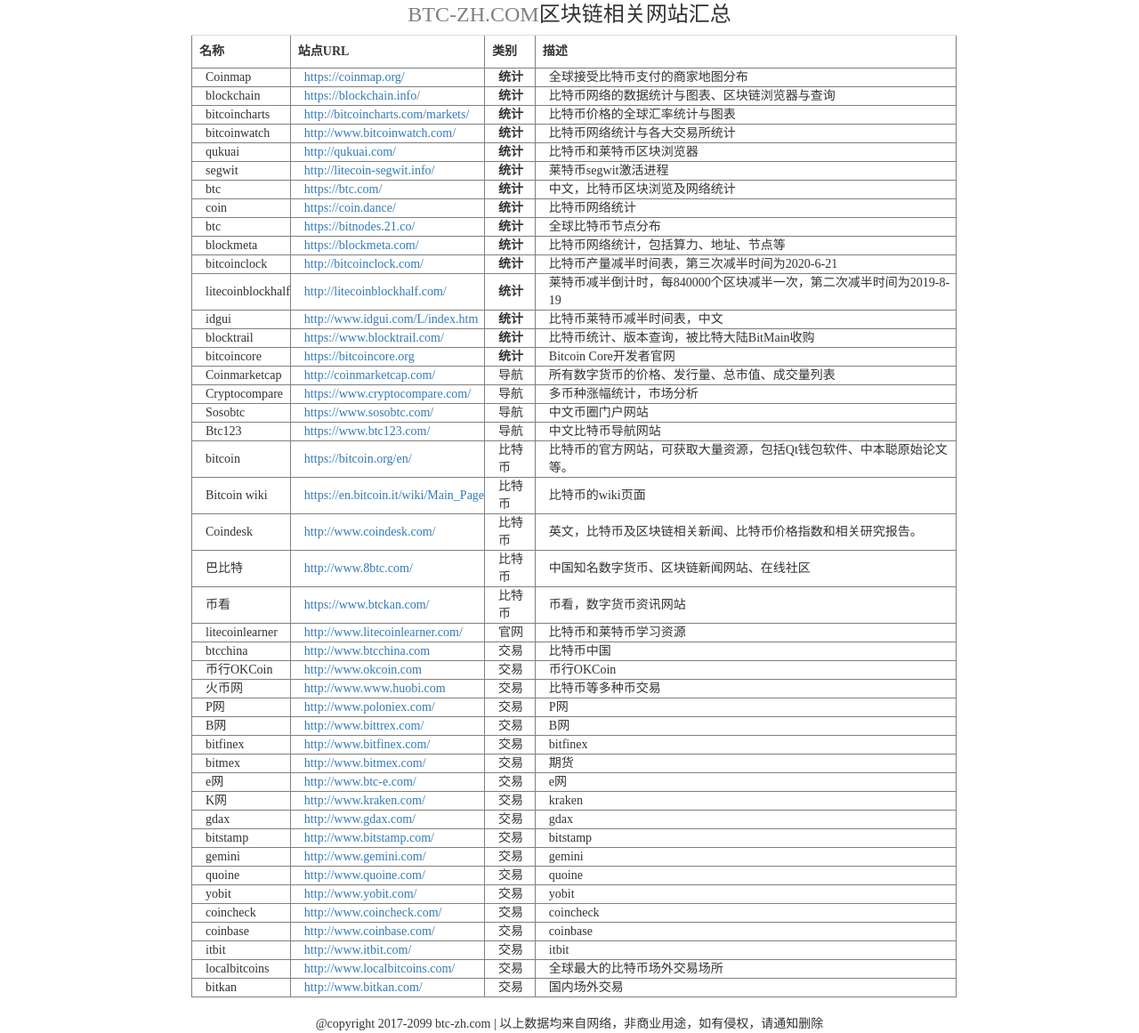
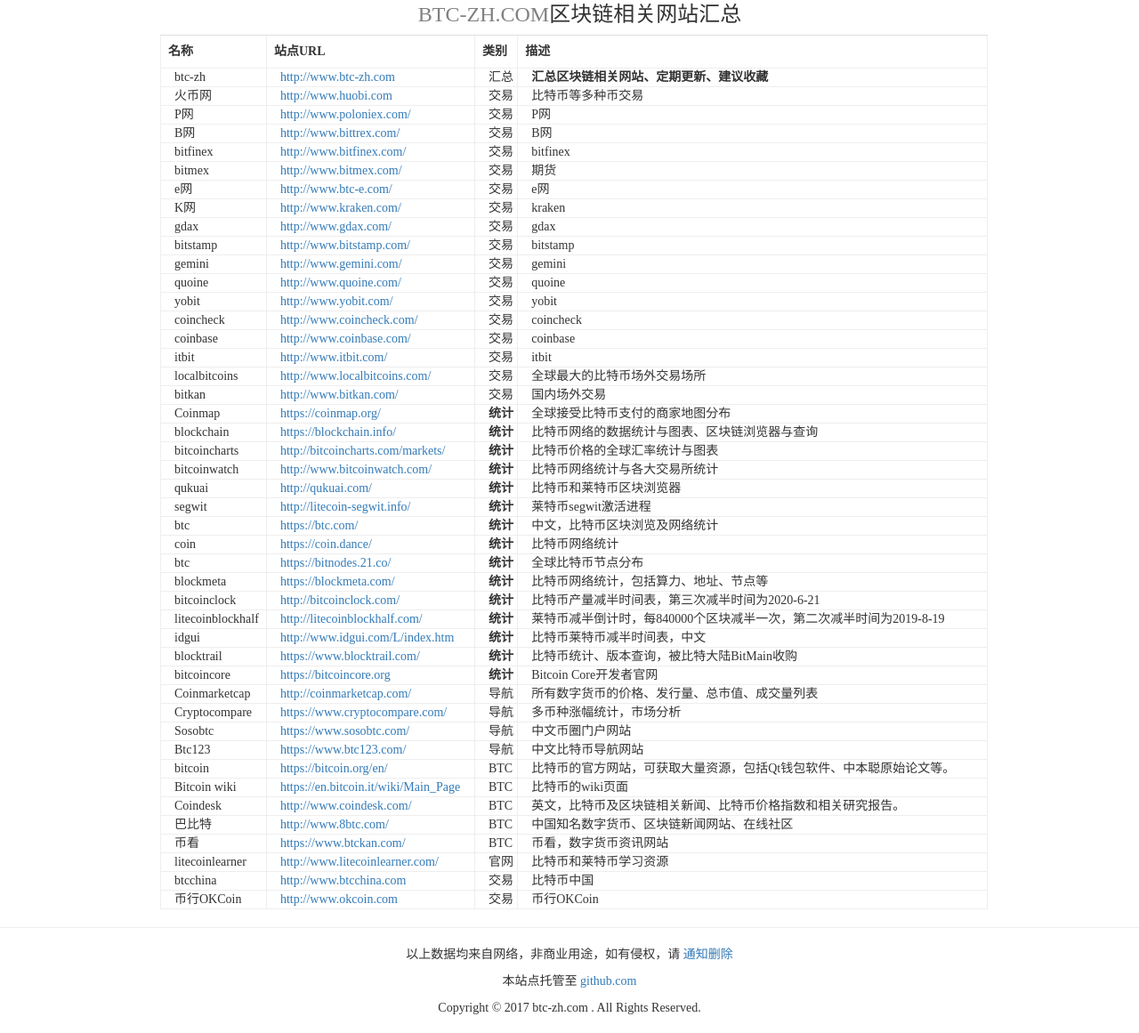
Before and after one commit to xxlv/btc-zh-sites, a plain HTML site: page index.html in a window 1280 px wide. Shown: the part 37-1198 px from the top of the page at 89% size. Drawn offline with nearby package versions, Linux system fonts and the light colour scheme; no server answers.

Commit message:
Fix style

```diff
--- a/data.js
+++ b/data.js
@@ -1,4 +1,114 @@
 var sites=[
+    {
+        "name":"btc-zh",
+        "url":"http://www.btc-zh.com",
+        "type":"汇总",
+        "desc":"<b>汇总区块链相关网站、定期更新、建议收藏</b>"
+    },
+    {
+        "name":"火币网",
+        "url":"http://www.huobi.com",
+        "type":"交易",
+        "desc":"比特币等多种币交易"
+    },
+    {
+        "name":"P网",
+        "url":"http://www.poloniex.com/",
+        "type":"交易",
+        "desc":"P网"
+    },
+
+    {
+        "name":"B网",
+        "url":"http://www.bittrex.com/",
+        "type":"交易",
+        "desc":"B网"
+    },
+    {
+        "name":"bitfinex",
+        "url":"http://www.bitfinex.com/",
+        "type":"交易",
+        "desc":"bitfinex"
+    },
+    {
+        "name":"bitmex",
+        "url":"http://www.bitmex.com/",
+        "type":"交易",
+        "desc":"期货"
+    },
+    {
+        "name":"e网",
+        "url":"http://www.btc-e.com/",
+        "type":"交易",
+        "desc":"e网"
+    },
+    {
+        "name":"K网",
+        "url":"http://www.kraken.com/",
+        "type":"交易",
+        "desc":"kraken"
+    },
+    {
+        "name":"gdax",
+        "url":"http://www.gdax.com/",
+        "type":"交易",
+        "desc":"gdax"
+    },
+    {
+        "name":"bitstamp",
+        "url":"http://www.bitstamp.com/",
+        "type":"交易",
+        "desc":"bitstamp"
+    },
+    {
+        "name":"gemini",
+        "url":"http://www.gemini.com/",
+        "type":"交易",
+        "desc":"gemini"
+    },
+    {
+        "name":"quoine",
+        "url":"http://www.quoine.com/",
+        "type":"交易",
+        "desc":"quoine"
+    },
+    {
+        "name":"yobit",
+        "url":"http://www.yobit.com/",
+        "type":"交易",
+        "desc":"yobit"
+    },
+    {
+        "name":"coincheck",
+        "url":"http://www.coincheck.com/",
+        "type":"交易",
+        "desc":"coincheck"
+    },
+    {
+        "name":"coinbase",
+        "url":"http://www.coinbase.com/",
+        "type":"交易",
+        "desc":"coinbase"
+    },
+    {
+        "name":"itbit",
+        "url":"http://www.itbit.com/",
+        "type":"交易",
+        "desc":"itbit"
+    },
+    {
+        "name":"localbitcoins",
+        "url":"http://www.localbitcoins.com/",
+        "type":"交易",
+        "desc":"全球最大的比特币场外交易场所"
+    },
+    {
+        "name":"bitkan",
+        "url":"http://www.bitkan.com/",
+        "type":"交易",
+        "desc":"国内场外交易"
+    },
+
     {
         "name":"Coinmap",
         "url":"https://coinmap.org/",
@@ -119,33 +229,33 @@
     {
         "name":"bitcoin",
         "url":"https://bitcoin.org/en/",
-        "type":"比特币",
+        "type":"BTC",
         "desc":"比特币的官方网站，可获取大量资源，包括Qt钱包软件、中本聪原始论文等。"
     },
     {
         "name":"Bitcoin wiki",
         "url":"https://en.bitcoin.it/wiki/Main_Page",
-        "type":"比特币",
+        "type":"BTC",
         "desc":"比特币的wiki页面"
     },
 
     {
         "name":"Coindesk",
         "url":"http://www.coindesk.com/",
-        "type":"比特币",
+        "type":"BTC",
         "desc":"英文，比特币及区块链相关新闻、比特币价格指数和相关研究报告。"
     },
     {
         "name":"巴比特",
         "url":"http://www.8btc.com/",
-        "type":"比特币",
+        "type":"BTC",
         "desc":"中国知名数字货币、区块链新闻网站、在线社区"
     },
 
     {
         "name":"币看",
         "url":"https://www.btckan.com/",
-        "type":"比特币",
+        "type":"BTC",
         "desc":"币看，数字货币资讯网站"
     },
 
@@ -167,108 +277,5 @@
         "url":"http://www.okcoin.com",
         "type":"交易",
         "desc":"币行OKCoin"
-    },
-    {
-        "name":"火币网",
-        "url":"http://www.www.huobi.com",
-        "type":"交易",
-        "desc":"比特币等多种币交易"
-    },
-    {
-        "name":"P网",
-        "url":"http://www.poloniex.com/",
-        "type":"交易",
-        "desc":"P网"
-    },
-
-    {
-        "name":"B网",
-        "url":"http://www.bittrex.com/",
-        "type":"交易",
-        "desc":"B网"
-    },
-    {
-        "name":"bitfinex",
-        "url":"http://www.bitfinex.com/",
-        "type":"交易",
-        "desc":"bitfinex"
-    },
-    {
-        "name":"bitmex",
-        "url":"http://www.bitmex.com/",
-        "type":"交易",
-        "desc":"期货"
-    },
-    {
-        "name":"e网",
-        "url":"http://www.btc-e.com/",
-        "type":"交易",
-        "desc":"e网"
-    },
-    {
-        "name":"K网",
-        "url":"http://www.kraken.com/",
-        "type":"交易",
-        "desc":"kraken"
-    },
-    {
-        "name":"gdax",
-        "url":"http://www.gdax.com/",
-        "type":"交易",
-        "desc":"gdax"
-    },
-    {
-        "name":"bitstamp",
-        "url":"http://www.bitstamp.com/",
-        "type":"交易",
-        "desc":"bitstamp"
-    },
-    {
-        "name":"gemini",
-        "url":"http://www.gemini.com/",
-        "type":"交易",
-        "desc":"gemini"
-    },
-    {
-        "name":"quoine",
-        "url":"http://www.quoine.com/",
-        "type":"交易",
-        "desc":"quoine"
-    },
-    {
-        "name":"yobit",
-        "url":"http://www.yobit.com/",
-        "type":"交易",
-        "desc":"yobit"
-    },
-    {
-        "name":"coincheck",
-        "url":"http://www.coincheck.com/",
-        "type":"交易",
-        "desc":"coincheck"
-    },
-    {
-        "name":"coinbase",
-        "url":"http://www.coinbase.com/",
-        "type":"交易",
-        "desc":"coinbase"
-    },
-    {
-        "name":"itbit",
-        "url":"http://www.itbit.com/",
-        "type":"交易",
-        "desc":"itbit"
-    },
-    {
-        "name":"localbitcoins",
-        "url":"http://www.localbitcoins.com/",
-        "type":"交易",
-        "desc":"全球最大的比特币场外交易场所"
-    },
-    {
-        "name":"bitkan",
-        "url":"http://www.bitkan.com/",
-        "type":"交易",
-        "desc":"国内场外交易"
     }
 ];
--- a/index.html
+++ b/index.html
@@ -32,40 +32,44 @@
             document.getElementById("price").innerHTML="比特币实时价格: <span style='color:red'>"+price+"</span>￥";
         })
     },3000);
+</script>
+</head>
 
-</script>
+<style media="screen">
 
-</head>
-<style media="screen">
     *{
         font-family: 微软雅黑;
+
+    }
+    table{
+        border: 0;
     }
     tr:hover{
         color: red;
-        background: #001;
+        border: 0;
     }
     #app{
-        width: 870px;
+        width: 940px;
+
     }
     td {
     padding-left: 15px;
+    }
+
+    .title {
+        margin-left: 13px;
     }
 </style>
 <body>
 <script type="text/javascript" src="./data.js"></script>
 <div id="app" class="center-block">
+    <div style="padding-left:10px">
+        <div class="title">
+            <span class="glyphicon glyphicon-stats" aria-hidden="true"></span>
 
-
-    <div class="title">
-        <span class="glyphicon glyphicon-stats" aria-hidden="true"></span>
-
-        <span id="price">正在查询中...</span>
-        <h3 class="text-center  style="font-family:Comic Sans MS; "><span style="color:gray">BTC-ZH.COM</span>区块链相关网站汇总</h3>
-    </div>
-
-
-
-    <div style="padding-left:10px">
+            <span id="price">正在查询中...</span>
+            <h3 class="text-center" style="font-family:Comic Sans MS; "><span style="color:gray">BTC-ZH.COM</span>区块链相关网站汇总</h3>
+        </div>
         <table border="1" cellpadding="0"  cellspacing="0" id="sitemap" class="table">
         <tr>
         <th>名称</th>
@@ -101,7 +105,10 @@
 </script>
 
 <footer class="text-center">
-    @copyright 2017-2099 btc-zh.com | 以上数据均来自网络，非商业用途，如有侵权，请通知删除
+    <hr/>
+    <P>以上数据均来自网络，非商业用途，如有侵权，请 <a href="mailto:lvxiang119@gmail.com">通知删除</a> </P>
+    <p>本站点托管至 <a href="https://github.com/xxlv/btc-zh-sites">github.com</a></p>
+    <P>Copyright © 2017 btc-zh.com . All Rights Reserved.</P>
 </footer>
 </body>
 </html>
```
